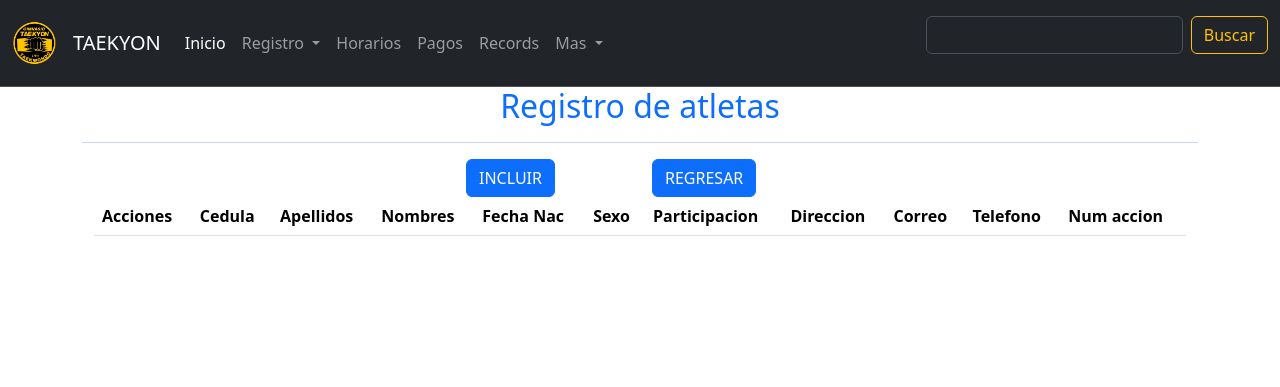
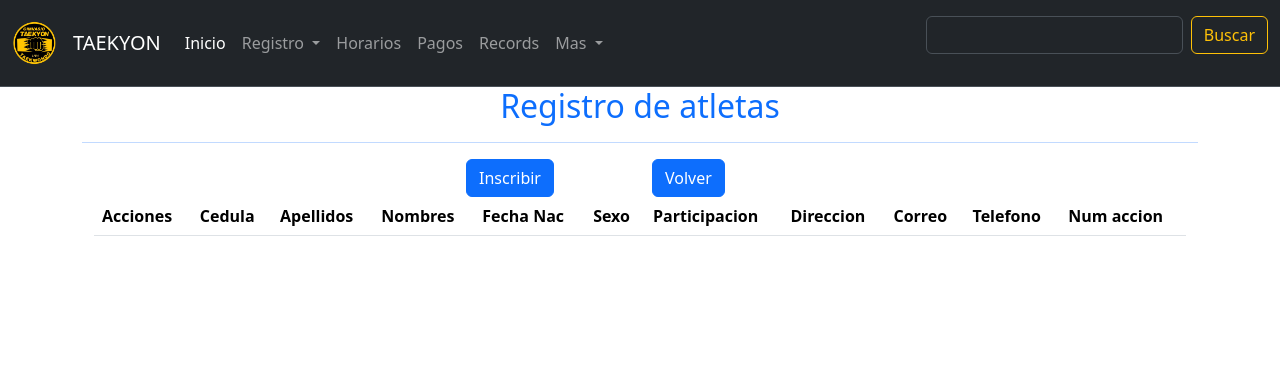
Before and after one commit to Miruto80/Prueba, a PHP site: page /index.php?pagina=athletes in a window 1280 px wide. Shown: the top 387 px of the page. Run offline with PHP 8.4, Linux system fonts and the light colour scheme; data that the repository does not hold is empty; some libraries are stand-ins or nearby versions.

Commit message:
Correciones

```diff
--- a/vista/athletes.php
+++ b/vista/athletes.php
@@ -11,11 +11,11 @@ Registro de atletas
 	<div class="container">
 		<div class="row mt-3 justify-content-center">
 		    <div class="col-md-2">
-			   <button type="button" class="btn btn-primary" id="incluir" >INCLUIR</button>
+			   <button type="button" class="btn btn-primary" id="incluir" >Inscribir</button>
 			</div>
 
 			<div class="col-md-2">
-			    <a href="." class="btn btn-primary">REGRESAR</a>
+			    <a href="." class="btn btn-primary">Volver</a>
 			</div>
 		</div>
 	</div>
@@ -51,7 +51,7 @@ Registro de atletas
 <div class="modal fade" tabindex="-1" role="dialog"  id="modal1">
   <div class="modal-dialog modal-lg" role="document">
     <div class="modal-header text-light bg-info">
-        <h5 class="modal-title">Formulario de Personas</h5>
+        <h5 class="modal-title">Formulario de Inscripcion</h5>
         <button type="button" class="close" data-dismiss="modal" aria-label="Cerrar">
           <span aria-hidden="true">&times;</span>
         </button>
```
